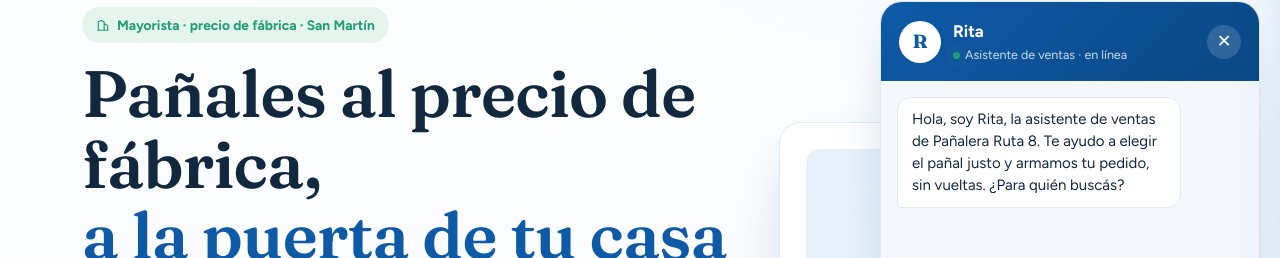
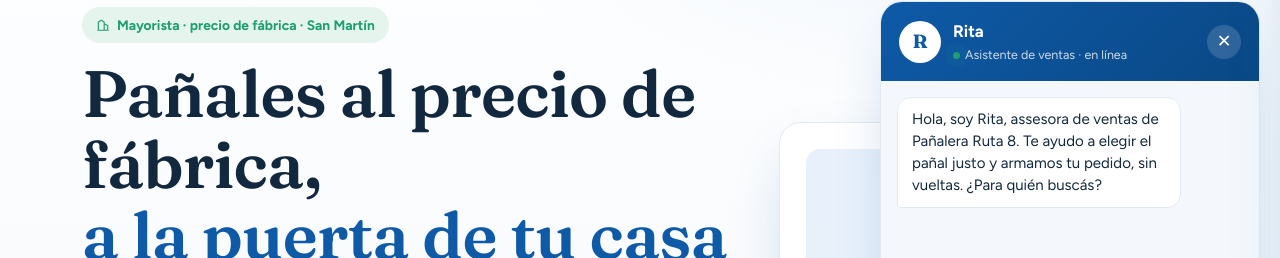
Before and after one commit to amorporloshierros-lab/panalera-ruta8-web, a plain HTML site: page index.html in a window 1280 px wide. Both pictures are taken after a click on the button "Necesito ayuda para elegir". Shown: the part 143-401 px from the top of the page. Drawn offline with Linux system fonts and the light colour scheme.

Commit message:
Fix typo in assistant's introduction message

```diff
--- a/index.html
+++ b/index.html
@@ -543,7 +543,7 @@
 function ritaQuick(opts){const q=document.getElementById('ritaQuick');q.innerHTML=opts.map(o=>`<button onclick="ritaPick('${o.replace(/'/g,"")}')">${o}</button>`).join('');}
 let ritaStarted=false;
 function openRita(){document.getElementById('ritaPanel').classList.add('on');document.getElementById('ritaLabel').classList.remove('show');
-  if(!ritaStarted){ritaStarted=true;ritaPush('Hola, soy Rita, la asistente de ventas de Pañalera Ruta 8. Te ayudo a elegir el pañal justo y armamos tu pedido, sin vueltas. ¿Para quién buscás?','bot');ritaQuick(['Para un adulto','Para un bebé','Ver precios','Hablar con una persona']);}
+  if(!ritaStarted){ritaStarted=true;ritaPush('Hola, soy Rita, assesora de ventas de Pañalera Ruta 8. Te ayudo a elegir el pañal justo y armamos tu pedido, sin vueltas. ¿Para quién buscás?','bot');ritaQuick(['Para un adulto','Para un bebé','Ver precios','Hablar con una persona']);}
 }
 function closeRita(){document.getElementById('ritaPanel').classList.remove('on');}
 function ritaPick(t){document.getElementById('ritaText').value=t;ritaSend();}
```
